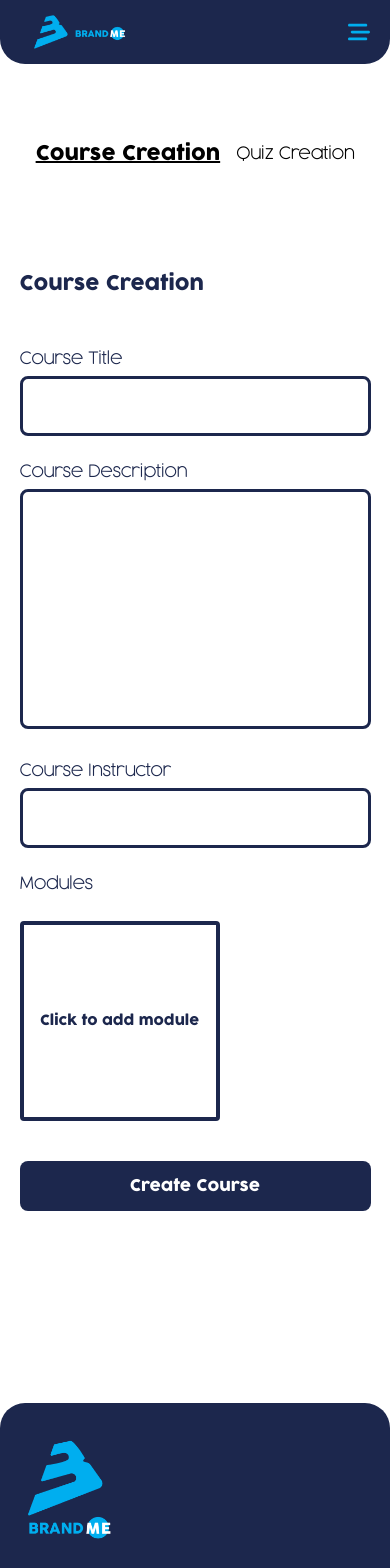
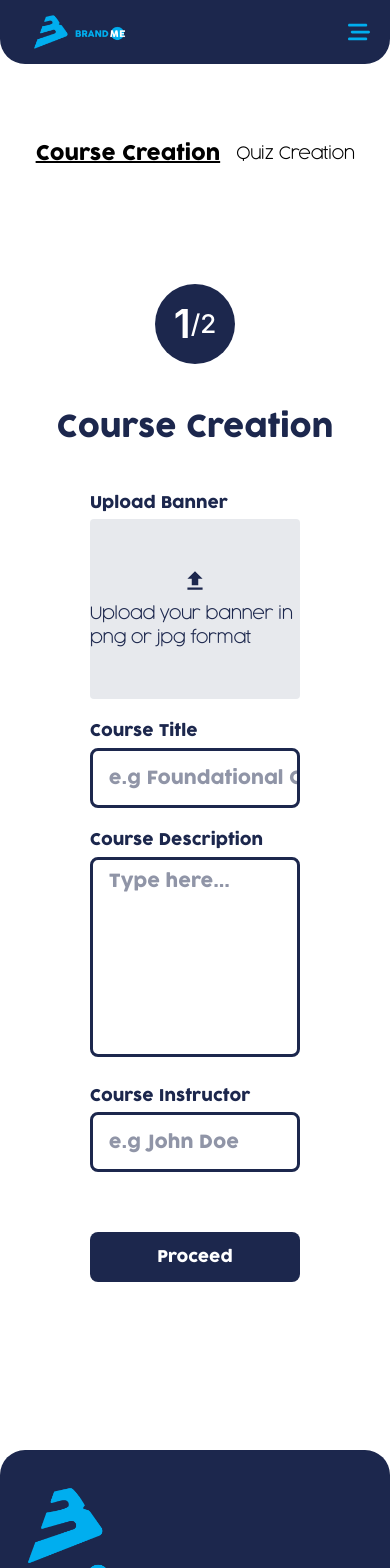
Before and after one commit to Valuegate/Brand-me, a Next.js app: page /creation in a window 390 px wide. Shown: the top 1568 px of the page. Built offline with nearby package versions, Linux system fonts and the light colour scheme.

Commit message:
Redesign in progress

```diff
--- a/src/components/creation/CourseCreation.tsx
+++ b/src/components/creation/CourseCreation.tsx
@@ -11,6 +11,8 @@ import { FaLink } from "react-icons/fa6";
 import { Modal } from "@mantine/core";
 import { useDisclosure } from "@mantine/hooks";
 
+import { MdUpload } from "react-icons/md";
+
 import {
   TCreateCoursePayload,
   createCourse,
@@ -18,7 +20,11 @@ import {
 } from "@/hooks/mutations/useCreateCourse";
 import { globalKey } from "@/stores/globalStore";
 
+import { getBase64 } from "@/functions/fileFunction";
+import Image from "next/image";
+
 const CourseCreation = () => {
+  const [banner, setBanner] = useState<string>("");
   const [title, setTitle] = useState<string>("");
   const [description, setDescription] = useState<string>("");
   const [instructor, setInstructor] = useState<string>("");
@@ -29,9 +35,11 @@ const CourseCreation = () => {
   const [moduleDescription, setModuleDescription] = useState<string>("");
   const [moduleVideo, setModuleVideo] = useState<File | null>(null);
 
-  const fileRef = useRef<HTMLInputElement>(null);
+  const bannerRef = useRef<HTMLInputElement>(null);
 
   const [editIndex, setEditIndex] = useState<number>(-1);
+
+  const [page, setPage] = useState<number>(0);
 
   const reset = () => {
     setEditIndex(-1);
@@ -60,22 +68,73 @@ const CourseCreation = () => {
         console.error(err);
       }
     );
-  }
+  };
 
   return (
     <>
-      <div className="w-full bg-light-blue-30 md:bg-white rounded-[30px] flex flex-col py-6 px-10 md:px-0 ">
-        <h2 className="text-brand text-[20px] font-cocogoose">
+      <div className="w-full bg-light-blue-30 md:bg-white rounded-[30px] flex flex-col items-center p-10 md:px-0 ">
+        {page === 0 ? (
+          <>
+            <div className="size-[80px] bg-brand rounded-full flex items-center justify-center text-white text-[40px] leading-[44px] font-semibold">
+              1
+              <span className="font-medium text-[26px] leading-[30px]">/2</span>
+            </div>
+            <h2 className="text-brand text-[30px] mt-10 font-cocogoose">
               Course Creation
             </h2>
+            <div className="mt-10 w-[60%] flex flex-col gap-5">
+              <div className="flex flex-col gap-1">
+                <p className="font-cocogoose text-[16px] text-brand">
+                  Upload Banner
+                </p>
+                <div
+                  onClick={() => {
+                    bannerRef.current?.click();
+                  }}
+                  className={`w-full h-[180px] cursor-pointer rounded overflow-hidden ${
+                    banner.length === 0 &&
+                    "bg-brand-20 flex flex-col items-center justify-center gap-2"
+                  }`}
+                >
+                  {banner.length === 0 && (
+                    <>
+                      <MdUpload size={"26px"} className="text-brand" />
+                      <p className="text-brand font-cocogoose-light font-bold text-[16px]">
+                        Upload your banner in png or jpg format
+                      </p>
+                    </>
+                  )}
+                  {banner.length !== 0 && (
+                    <Image
+                      src={banner}
+                      alt="banner image"
+                      className="w-full h-full object-cover"
+                      width={100}
+                      height={100}
+                    />
+                  )}
+                </div>
+                <input
+                  type="file"
+                  style={{ display: "none" }}
+                  accept="image/*"
+                  ref={bannerRef}
+                  onChange={(e) => {
+                    if (e.target.files !== null) {
+                      getBase64(e.target.files[0])
+                        .then((res) => setBanner(res as string))
+                        .catch((err) => setBanner(""));
+                    }
+                  }}
+                />
+              </div>
 
-        <div className="mt-12 flex flex-col gap-6">
               <InputComponent
                 width="w-full"
                 label="Course Title"
                 value={title}
                 type="text"
-            placeholder=""
+                placeholder="e.g Foundational Course"
                 onChange={(e) => {
                   setTitle(e.target.value);
                 }}
@@ -85,7 +144,7 @@ const CourseCreation = () => {
                 onChange={(e) => {
                   setDescription(e.target.value);
                 }}
-            placeholder=""
+                placeholder="Type here..."
                 value={description}
               />
               <InputComponent
@@ -93,51 +152,122 @@ const CourseCreation = () => {
                 label="Course Instructor"
                 type="text"
                 value={instructor}
-            placeholder=""
+                placeholder="e.g John Doe"
                 onChange={(e) => {
                   setInstructor(e.target.value);
                 }}
               />
-
-          <p className="font-cocogoose-light font-bold text-[16px] text-brand ">
-            Modules
+              <button
+                onClick={() => {
+                  if (page === 0) {
+                    setPage(1);
+                  }
+                }}
+                className="w-full mt-10 bg-brand rounded-lg h-[50px] text-white font-cocogoose"
+              >
+                Proceed
+              </button>
+            </div>
+          </>
+        ) : (
+          <>
+            <div className="size-[80px] bg-brand rounded-full flex items-center justify-center text-white text-[40px] leading-[44px] font-semibold">
+              2
+              <span className="font-medium text-[26px] leading-[30px]">/2</span>
+            </div>
+            <h2 className="text-brand text-[30px] mt-10 font-cocogoose">
+              Course Creation
+            </h2>
+            <div className="mt-10 w-[60%] flex flex-col gap-5">
+              <div className="flex flex-col gap-1">
+                <p className="font-cocogoose text-[16px] text-brand">
+                  Upload Video
                 </p>
-
-          <div className="w-full flex flex-wrap gap-5 items-center">
-            {modules.map((md, i) => {
-              return (
                 <div
                   onClick={() => {
-                    setModuleTitle(md.title);
-                    setModuleDescription(md.text_content);
-                    setModuleVideo(md.video_content);
-                    setEditIndex(i);
-                    open();
+                    bannerRef.current?.click();
                   }}
-                  key={i}
-                  className="size-[200px] bg-white rounded flex flex-col justify-center shadow-md cursor-pointer"
+                  className={`w-full h-[180px] cursor-pointer rounded overflow-hidden ${
+                    banner.length === 0 &&
+                    "bg-brand-20 flex flex-col items-center justify-center gap-2"
+                  }`}
                 >
-                  <h2 className="font-cocogoose text-[16px] text-brand text-center">
-                    {md.title}
-                  </h2>
+                  {banner.length === 0 && (
+                    <>
+                      <MdUpload size={"26px"} className="text-brand" />
+                      <p className="text-brand font-cocogoose-light font-bold text-[16px]">
+                        Upload your video with a 300MB maximum limit
+                      </p>
+                    </>
+                  )}
+                  {banner.length !== 0 && (
+                    <Image
+                      src={banner}
+                      alt="banner image"
+                      className="w-full h-full object-cover"
+                      width={100}
+                      height={100}
+                    />
+                  )}
                 </div>
-              );
-            })}
-            <div
-              onClick={open}
-              className="size-[200px] border-4 border-brand rounded flex flex-col justify-center text-center font-cocogoose text-[14px] text-brand cursor-pointer"
+                <input
+                  type="file"
+                  style={{ display: "none" }}
+                  accept="image/*"
+                  ref={bannerRef}
+                  onChange={(e) => {
+                    if (e.target.files !== null) {
+                      getBase64(e.target.files[0])
+                        .then((res) => setBanner(res as string))
+                        .catch((err) => setBanner(""));
+                    }
+                  }}
+                />
+              </div>
+
+              <InputComponent
+                width="w-full"
+                label="Module Title"
+                value={moduleTitle}
+                type="text"
+                placeholder="e.g Introduction"
+                onChange={(e) => {
+                  setModuleTitle(e.target.value);
+                }}
+              />
+              <InputAreaComponent
+                label="Module Content"
+                onChange={(e) => {
+                  setModuleDescription(e.target.value);
+                }}
+                placeholder="Type here..."
+                value={moduleDescription}
+              />
+              <InputComponent
+                width="w-full"
+                label="Course Instructor"
+                type="text"
+                value={instructor}
+                placeholder="e.g John Doe"
+                onChange={(e) => {
+                  setInstructor(e.target.value);
+                }}
+              />
+              <button
+                onClick={() => {
+                  if (page === 0) {
+                    setPage(1);
+                  }
+                }}
+                className="w-full mt-10 bg-brand rounded-lg h-[50px] text-white font-cocogoose"
               >
-              Click to add module
-            </div>
-          </div>
-        </div>
-        <div className="flex w-full justify-center my-10">
-          <button onClick={create} className="w-[400px] bg-brand rounded-lg h-[50px] text-white font-cocogoose">
-            Create Course
+                Proceed
               </button>
             </div>
+          </>
+        )}
       </div>
-      <Modal opened={opened} onClose={reset} centered>
+      {/* <Modal opened={opened} onClose={reset} centered>
         <div className="flex flex-col w-full">
           <h2 className="text-brand text-[20px] font-cocogoose">
             {editIndex === -1 ? "New" : "Edit"} Module
@@ -223,7 +353,7 @@ const CourseCreation = () => {
             </button>
           </div>
         </div>
-      </Modal>
+      </Modal> */}
     </>
   );
 };
--- a/src/components/resuable/InputAreaComponent.tsx
+++ b/src/components/resuable/InputAreaComponent.tsx
@@ -15,7 +15,7 @@ const InputAreaComponent: FC<iInputProps> = ({
 }) => {
   return (
     <div className={`w-full flex flex-col gap-1`}>
-      <p className="font-cocogoose-light font-bold text-[16px] text-brand ">
+      <p className="font-cocogoose text-[16px] text-brand ">
         {label}
       </p>
       <div className={`relative w-full`}>
@@ -23,7 +23,7 @@ const InputAreaComponent: FC<iInputProps> = ({
           value={value}
           placeholder={placeholder}
           onChange={onChange}
-          className={`w-full h-[240px] focus:outline-none bg-[#FFFFFF00] font-cocogoose border-[3px] pl-4 py-2 text-[18px] border-brand rounded-lg placeholder:text-brand-49 text-brand resize-none`}
+          className={`w-full h-[200px] focus:outline-none bg-[#FFFFFF00] font-cocogoose border-[3px] pl-4 py-2 text-[18px] border-brand rounded-lg placeholder:text-brand-49 text-brand resize-none`}
         />
       </div>
     </div>
--- a/src/components/resuable/InputComponent.tsx
+++ b/src/components/resuable/InputComponent.tsx
@@ -22,7 +22,7 @@ const InputComponent: FC<iInputProps> = ({
 
   return (
     <div className={`${width} flex flex-col gap-1`}>
-      <p className="font-cocogoose-light font-bold text-[16px] text-brand ">
+      <p className="font-cocogoose text-[16px] text-brand ">
         {label}
       </p>
       <div className={`relative ${width}`}>
--- /dev/null
+++ b/src/functions/fileFunction.ts
@@ -0,0 +1,7 @@
+export function getBase64(file: File) {
+    return new Promise((resolve, reject) => {
+      const reader = new FileReader();
+      reader.readAsDataURL(file);
+      reader.onload = () => resolve(reader.result);
+    });
+  }
```
Lines whose indentation alone changed are shown as unchanged.
